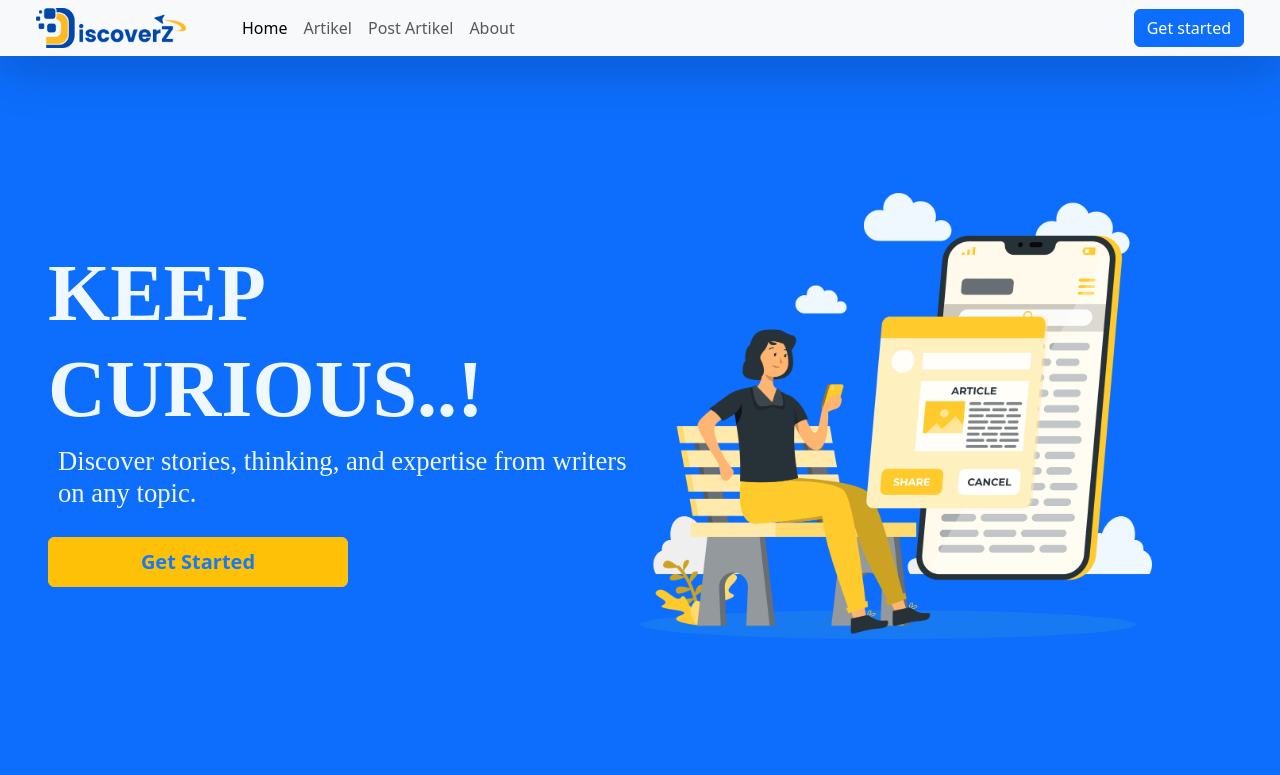
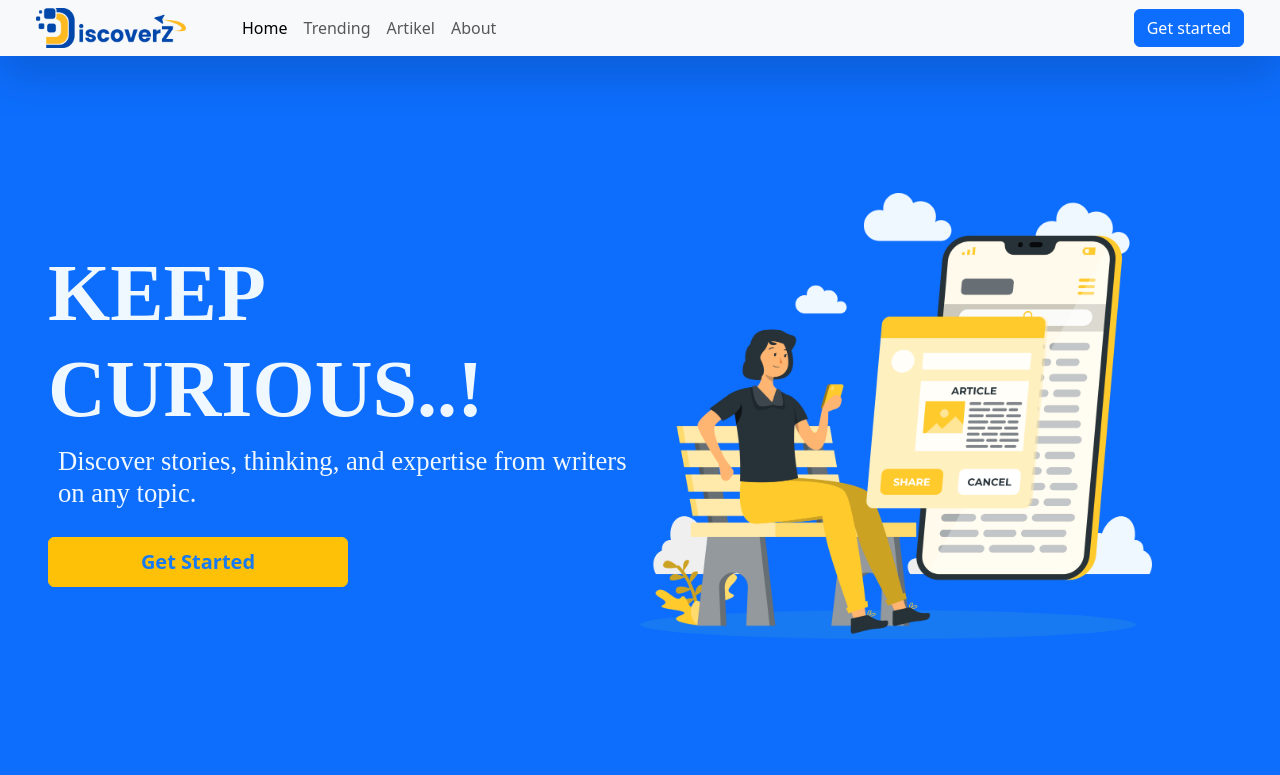
Before and after one commit to rizkilatif/crud-ci, a CodeIgniter 4 app: template app/Views/landing.php in a window 1280 px wide. Shown: the top 775 px of the page. Run offline with PHP 8.4 and a stand-in for CodeIgniter, Linux system fonts and the light colour scheme; the template is opened without the code that fills it, so the values that code supplies are empty; some libraries are stand-ins or nearby versions.

Commit message:
update landing page

```diff
--- a/app/Views/landing.php
+++ b/app/Views/landing.php
@@ -10,10 +10,9 @@
 <style>
     .bar1:hover{
         background-color:#FFC107;
+        scale: 1.05;
+        transition-delay: .25s;
     }
-
-
-
 </style>
 
 <body>
@@ -30,16 +29,16 @@
             <div class="collapse navbar-collapse" id="navbarScroll">
             <ul class="navbar-nav me-auto my-2 my-lg-0 navbar-nav-scroll" style="--bs-scroll-height: 100px;">
                 <li class="nav-item">
-                <a class="nav-link active" aria-current="page" href="#">Home</a>
+                <a class="nav-link active" aria-current="page" href="#home">Home</a>
                 </li>
                 <li class="nav-item">
-                <a class="nav-link" href="#">Artikel</a>
+                <a class="nav-link" href="#trending">Trending</a>
                 </li>
                 <li class="nav-item">
-                    <a class="nav-link" href="#">Post Artikel</a>
+                    <a class="nav-link" href="#artikel">Artikel</a>
                 </li>
                 <li class="nav-item">
-                    <a class="nav-link" href="#">About</a>
+                    <a class="nav-link" href="#about">About</a>
                 </li>
             </ul>
             <a href="/register" >
@@ -49,13 +48,15 @@
         </div>
     </nav>
 
-    <div class="container-fluid w-auto bg-primary d-flex justify-content-between align-items-center p-5" style="height: 90vh">
+    <div class="container-fluid w-auto bg-primary d-flex justify-content-between align-items-center p-5" style="height: 90vh" id="home" >
         <div class="w-50" style="color:aliceblue;">
             <h1 style="font-size:60pt; color:aliceblue; font-family:arno pro;" class="fw-bold">KEEP CURIOUS..!</h1>
             <div class="container-fluid " style="width:600px; margin-left:-2px;">
             <h4 style="font-size:20pt; font-family:poppins;  " class="fw-light">Discover stories, thinking, and expertise from writers on any topic.</h4>
             </div>
-            <button  type="submit" class="btn btn-warning px-10 fw-bold" style="margin-top:20px; width:300px; height:50px; font-size:15pt; color:#187AF2;  ">Get Started</button>
+            <a href="/register">
+                <button  type="submit" class="btn btn-warning px-10 fw-bold" style="margin-top:20px; width:300px; height:50px; font-size:15pt; color:#187AF2;  ">Get Started</button>
+            </a>
         </div>
         <div class="w-50" style="color:aliceblue;">
             <img src="hp.png" style="width: 40vw;" />
@@ -63,7 +64,7 @@
     </div>
 
 
-    <div class=" ok1  row d-flex justify-content-center m-5 gap-2 " >
+    <div class=" ok1  row d-flex justify-content-center m-5 gap-2 " id="trending" >
         <div style="width:4 00px; height:50px;">
             <h2 style="font-size:20pt; text-align:center;">TRENDING ON DISCOVERZ</h2>
         </div>
@@ -124,7 +125,7 @@
         </div>
     </div>
 
-    <div class="contaier container-fluid row px-5">
+    <div class="contaier container-fluid row px-5" id="artikel">
         <div class="col-8">
             <div class="row shadow-sm my-5">
                 <div class="col-8">
@@ -206,11 +207,9 @@
     </div>
 </div>
 
-    <div class="bg-primary d-flex justify-content-center align-items-center " style="height:100px; width:auto; color:antiquewhite;">
-
+</body>
+<footer class="bg-primary d-flex justify-content-center align-items-center " style="height:100px; width:auto; color:antiquewhite;" id="about" >
     <h4 >copyright &copy; 2023 DiscoverZ</h4>
-
-    </div>
-</body>
+</footer>
 <script src="https://cdn.jsdelivr.net/npm/bootstrap@5.3.0/dist/js/bootstrap.bundle.min.js" integrity="sha384-geWF76RCwLtnZ8qwWowPQNguL3RmwHVBC9FhGdlKrxdiJJigb/j/68SIy3Te4Bkz" crossorigin="anonymous"></script>
 </html>
```
